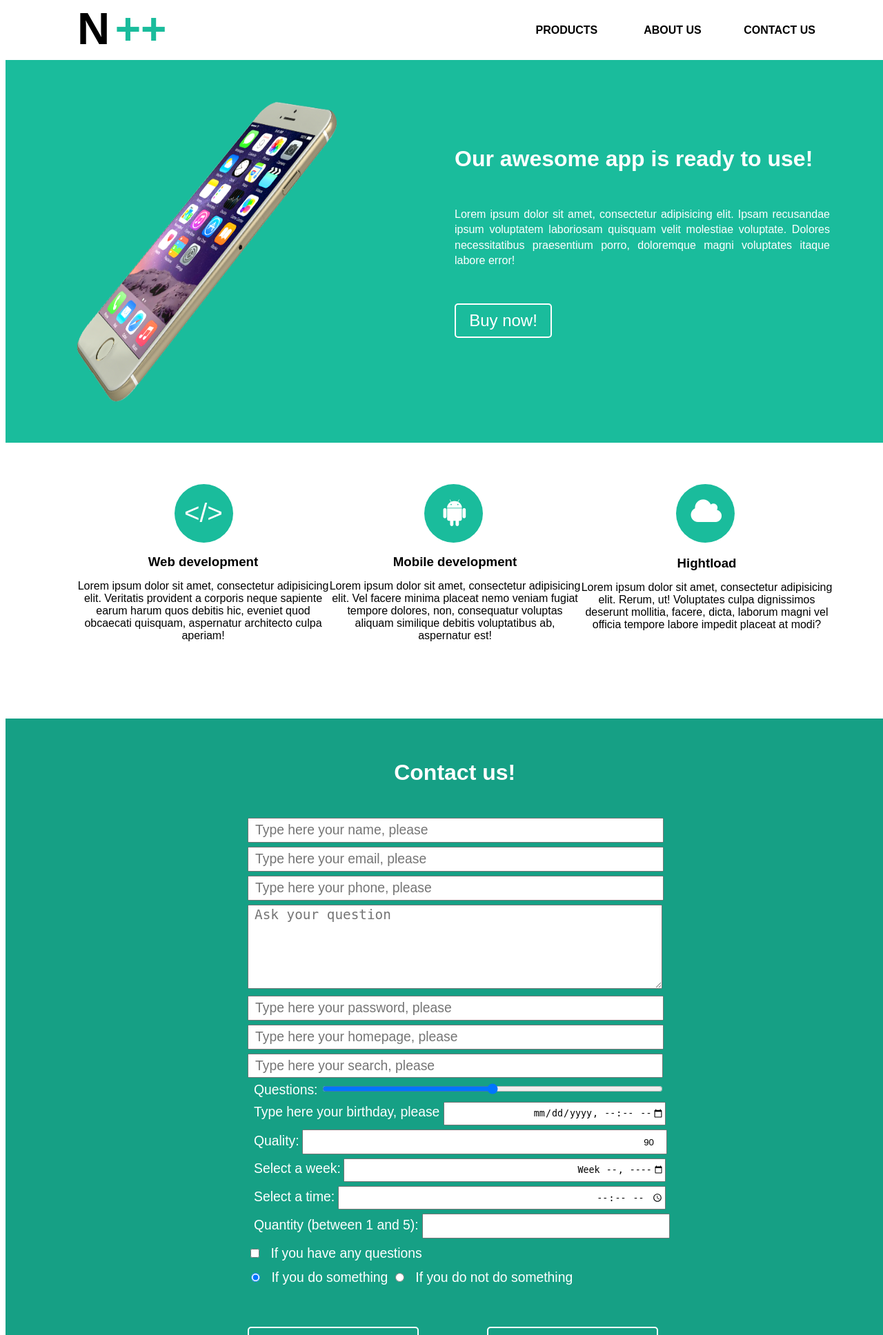
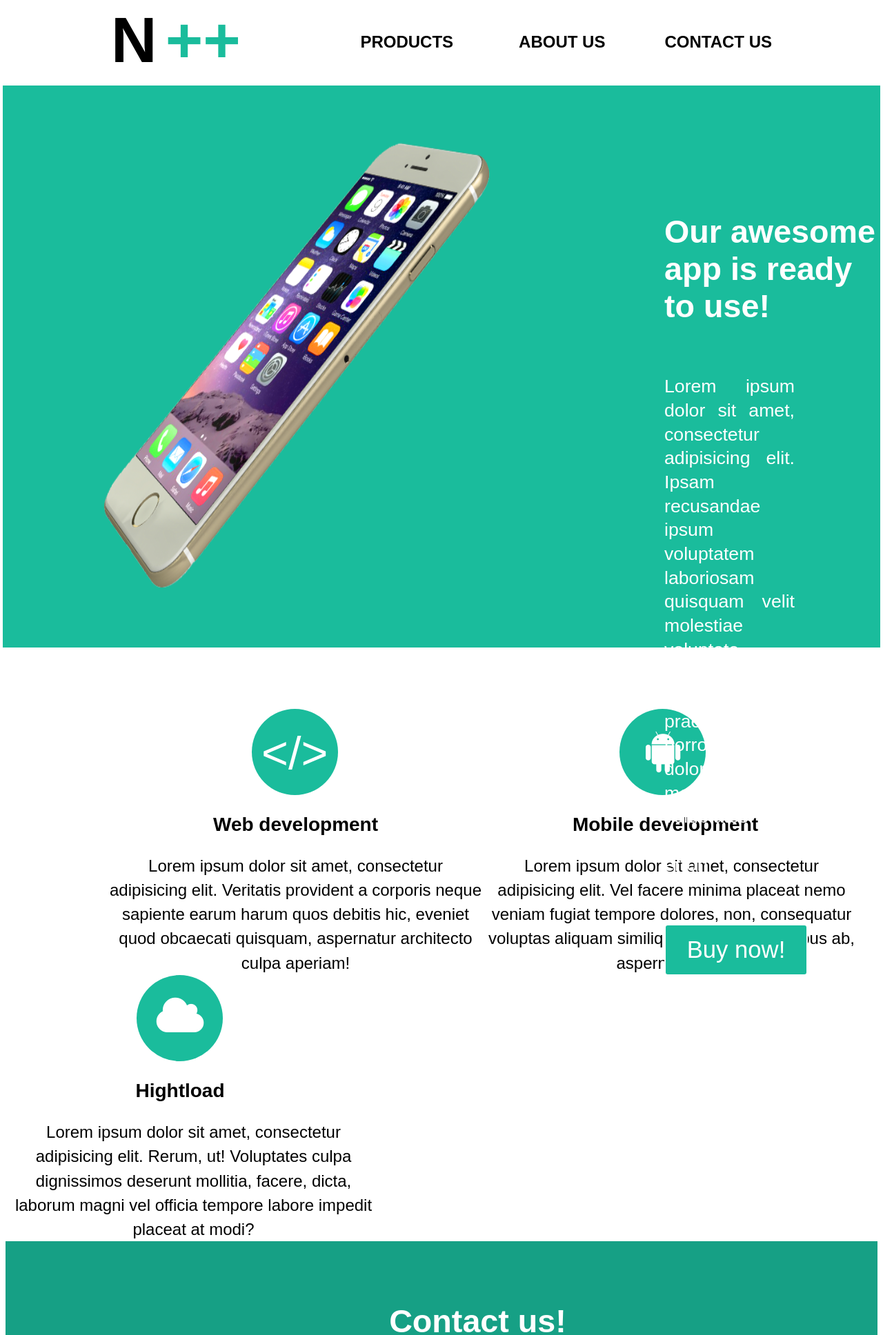
Before and after one commit to sergkol557/full-stack-dev, a PHP site: page / in a window 1280 px wide. Shown: the top 1936 px of the page at 69% size. Run offline with PHP 8.4, Linux system fonts and the light colour scheme.

Commit message:
some fixes

```diff
--- a/pset1/task2/css/style.css
+++ b/pset1/task2/css/style.css
@@ -3,16 +3,13 @@ body{
 }
 
 .wrapper{
-	width: 1280px;
-	position: relative;
-	margin-left: auto;
-	margin-right: auto;
+	padding: 0;
+	margin: 0;
 }
 
 .header{
 	background-color: white;
-	margin-top: -4px;
-	height: 56px;
+	height: 72px;
 }
 
 .header__logo__a{
@@ -20,23 +17,25 @@ body{
 }
 
 .header__logo__font{
-	padding-left: 104px;
-	font-size: 49pt;
+	padding-left: 153px;
+	font-size: 69pt;
 	color: black;
 }
 
 .header__logo{
 	font-weight: bold;
+	margin-top: -3px;
 }
 
 .header__logo--green-font{
 	color: #1abc9c;
-	font-size: 48pt;
-	margin-left: -8pt;
+	font-size: 70pt;
+	margin-left: -10pt;
 }
 
 .header__navigation{
-	margin-top: -83px;
+	margin-top: -104px;
+	font-size: 18pt;
 }
 
 .header__a{
@@ -47,157 +46,166 @@ body{
 }
 
 .header__a--pos1{
-	margin-right: 106px;
+	margin-right: 153px;
 }
 
 .header__a--pos2{
-	margin-right: 61.5px;
+	margin-right: 86px;
 }
 
 .header__a--pos3{
-	margin-right: 67px;
+	margin-right: 95px;
 }
 
 .content{
-	margin-top: -5px;
 	background-color: #1abc9c;
-	height: 555px;
+	height: 815px;
 	clear: both;
+	margin: 0px -4px;
 }
 
 .content__image{
-	padding-top: 55px;
-	padding-left: 60px;
+	padding-top: 75px;
+	padding-left: 82px;
 	float: left;
 }
 
 .content__text{
 	color: white;
-	padding-left: 651px;
+	padding-left: 959px;
 }
 
 .content__text__header{
-	padding-top: 125px;
-	font-size: 24pt;
+	padding-top: 185px;
+	font-size: 35pt;
 	font-weight: bold;
 }
 
 .content__text__article{
-	padding-top: 19px;
-	line-height: 1.4;
-	padding-right: 85px;
+	padding-top: 26px;
+	line-height: 1.3;
+	font-size: 20pt;
+	margin-right: 124px;
 }
 
 .content__text__btn{
-	padding-top: 34px;
+	padding-top: 42px;
 }
 
 .content__text__buy-btn{
-	width: 141px;
+	width: 208px;
 	border: 2px solid white;
 	color: white;
 	background-color: #1abc9c;
-	height: 50px;
+	height: 75px;
 	border-radius: 5px;
-	font-size: 18pt;
+	font-size: 26pt;
 	cursor: pointer;
 }
 
 .content__articles{
-	margin-top: 60px;
-	height: 340px;
+	margin-top: 89px;
+	height: 498px;
 }
 
 .content__article1{
 	float: left;
-	width: 365px;
-	margin-left: 104px;
+	width: 545px;
+	margin-left: 148px;
 }
 
 .content__article1__ico{
 	background-color: #1abc9c;
-	height: 85px;
-	width: 85px;
+	height: 125px;
+	width: 125px;
 	border-radius: 50%;
-	margin-left: 141px;
+	margin-left: 209px;
 	color: white;
-	font-size: 29pt;
+	font-size: 50pt;
 }
 
 .content__article1__ico__font{
-	padding-top: 20px;
+	padding-top: 26px;
 	padding-left: 14px;
 }
 
 .content__article1__header{
 	text-align: center;
 	font-weight: bold;
-	margin-top: 17px;
-	font-size: 14pt;
+	margin-top: 27px;
+	font-size: 21pt;
 }
 
 .content__article1__text{
 	text-align: center;
-	margin-top: 15px;
+	margin-top: 26px;
+	font-size: 18pt;
+	line-height: 1.47;
 }
 
 .content__article2{
 	float: left;
-	width: 365px;
+	width: 545px;
 }
 
 .content__article2__ico{
 	background-color: #1abc9c;
-	height: 85px;
-	width: 85px;
+	height: 125px;
+	width: 125px;
 	border-radius: 50%;
+	margin-left: 197px;
 	color: white;
-	margin-left: 138px;
-	font-size:2.6em;
+	font-size:4em;
 }
 
 .ico{
-	padding-top: 20px;
-	padding-left: 17px;
+	padding-top: 28px;
+	padding-left: 22px;
 }
 
 .content__article2__header{
 	text-align: center;
 	font-weight: bold;
-	margin-top: 17px;
-	font-size: 14pt;
+	margin-top: 27px;
+	font-size: 21pt;
+	margin-left: -18px;
 }
 
 .content__article2__text{
 	text-align: center;
-	margin-top: 15px;
+	margin-top: 26px;
+	font-size: 18pt;
+	line-height: 1.47;
 }
 
 .content__article3{
 	float: left;
-	width: 365px;
+	width: 545px;
 }
 
 .content__article3__ico{
 	background-color: #1abc9c;
-	height: 85px;
-	width: 85px;
+	height: 125px;
+	width: 125px;
 	border-radius: 50%;
+	margin-left: 190px;
 	color: white;
-	margin-left: 138px;
-	font-size:2.6em;
+	font-size:4em;
 }
 
 .content__article3__header{
 	text-align: center;
 	font-weight: bold;
-	margin-top: 19px;
-	font-size: 14pt;
+	margin-top: 27px;
+	font-size: 21pt;
+	margin-left: -39px;
 }
 
 .content__article3__text{
 	text-align: center;
-	margin-top: 15px;
+	margin-top: 26px;
+	line-height: 1.47;
+	font-size: 18pt;
 }
 
 .footer{
@@ -208,228 +216,235 @@ body{
 .footer__header{
 	color: white;
 	font-weight: bold;
-	padding-top: 60px;
+	padding-top: 89px;
 	padding-left: 44%;
-	font-size: 24pt;
+	font-size: 35pt;
 }
 
 .footer__form{
-	margin-top: 47px;
-	margin-left: 27.4%;
+	margin-top: 73px;
+	margin-left: 27.2%;
 }
 
 .footer__form__input-name{
-	font-size: 14.5pt;
-	padding-left: 7pt;
-	width: 588px;
-	height: 30px;
+	font-size: 21.3pt;
+	padding-left: 10px;
+	width: 868px;
+	height: 43px;
 }
 
 .footer__form__input-email{
-	font-size: 14.5pt;
-	padding-left: 7pt;
-	width: 588px;
-	height: 30px;
-	margin-top: 6px;
+	font-size: 21.3pt;
+	padding-left: 10px;
+	width: 868px;
+	height: 43px;
+	margin-top: 13px;
 }
 
 .footer__form__input-phone{
-	font-size: 14.5pt;
-	padding-left: 7pt;
-	width: 588px;
-	height: 30px;
-	margin-top: 6px;
+	font-size: 21.3pt;
+	padding-left: 10px;
+	width: 868px;
+	height: 43px;
+	margin-top: 13px;
 }
 
 .footer__form__input-textarea{
-	margin-top: 6px;
-	width: 588px;
-	font-size: 14.5pt;
-	padding-left: 7pt;
-	height: 116px;
+    margin-top: 13px;
+    width: 865px;
+    font-size: 21.3pt;
+    padding-left: 16px;
+    height: 168px;
+    padding-top: 6px;
 }
 
 .footer__form__input-pas{
-	font-size: 14.5pt;
-	padding-left: 7pt;
-	width: 588px;
-	height: 30px;
-	margin-top: 6px;
+	font-size: 21.3pt;
+	padding-left: 10px;
+	width: 868px;
+	height: 43px;
+	margin-top: 13px;
 }
 
 .footer__form__input-page{
-	font-size: 14.5pt;
-	padding-left: 7pt;
-	width: 588px;
-	height: 30px;
-	margin-top: 6px;
+	font-size: 21.3pt;
+	padding-left: 10px;
+	width: 868px;
+	height: 43px;
+	margin-top: 13px;
 }
 
 .footer__form__input-search{
-	font-size: 14.5pt;
-	padding-left: 7pt;
-	width: 602px;
-	height: 35px;
-	margin-top: 6px;
+	font-size: 21.3pt;
+	padding-left: 10px;
+	width: 883px;
+	height: 52px;
+	margin-top: 13px;
 }
 
 .footer__form__text-questions__wrapper{
-	margin-top: 6px;
+	margin-top: 13px;
 }
 
 .footer__form__text-questions{
 	color: white;
-	font-size: 14.5pt;
-	padding-left: 7pt;
-	height: 37px;
+	font-size: 21.3pt;
+	padding-left: 10px;
+	height: 43px;
 }
 
 .footer__form__input-range{
-	width: 494px;
+	width: 730px;
 }
 
 .footer__form__text-bdaytime__wrapper{
-	margin-top: 6px;
+	margin-top: 13px;
 }
 
 .footer__form__text-bdaytime{
 	color: white;
-	font-size: 14.5pt;
-	padding-left: 7pt;
+	font-size: 21.3pt;
+	padding-left: 10px;
 }
 
 .footer__form__input-bdaytime{
-	width: 317px;
+	width: 466px;
 	text-align: right;
-	height: 30px;
+	height: 43px;
+	font-size: 21.3pt;
 }
 
 .footer__form__text-quality__wrapper{
-	margin-top: 6px;
+	margin-top: 13px;
 }
 
 .footer__form__text-quality{
 	color: white;
-	font-size: 14.5pt;
-	padding-left: 7pt;
-	height: 30px;
+	font-size: 21.3pt;
+	padding-left: 10px;
+	height: 43px;
 }
 
 .footer__form__input-quality{
-	width: 521px;
+	width: 770px;
 	text-align: right;
-	height: 30px;
+	height: 43px;
+	font-size: 21.3pt;
 }
 
 .footer__form__text-week__wrapper{
-	margin-top: 6px;
+	margin-top: 13px;
 }
 
 .footer__form__text-week{
 	color: white;
-	font-size: 14.5pt;
-	padding-left: 7pt;
-	height: 30px;
+	font-size: 21.3pt;
+	padding-left: 10px;
+	height: 43px;
 }
 
 .footer__form__input-week{
-	width: 462px;
+	width: 681px;
 	text-align: right;
-	height: 30px;
+	height: 43px;
+	font-size: 21.3pt;
 }
 
 .footer__form__text-time__wrapper{
-	margin-top: 6px;
+	margin-top: 13px;
 }
 
 .footer__form__text-time{
 	color: white;
-	font-size: 14.5pt;
-	padding-left: 7pt;
-	height: 30px;
+	font-size: 21.3pt;
+	padding-left: 10px;
+	height: 343px;
 }
 
 .footer__form__input-time{
-	width: 470px;
+	width: 695px;
 	text-align: right;
-	height: 30px;
+	height: 43px;
+	font-size: 21.3pt;
 }
 
 .footer__form__text-quantity__wrapper{
-	margin-top: 6px;
+	margin-top: 13px;
 }
 
 .footer__form__text-quantity{
 	color: white;
-	font-size: 14.5pt;
-	padding-left: 7pt;
-	height: 30px;
+	font-size: 21.3pt;
+	padding-left: 10px;
+	height: 43px;
 }
 
 .footer__form__input-quantity{
-	width: 351px;
+	width: 515px;
 	text-align: right;
-	height: 30px;
+	height: 43px;
+	font-size: 21.3pt;
 }
 
 .footer__form__input-checkbox{
-	margin-top: 11px;
+	margin-top: 13px;
 }
 
 .footer__form__input-checkbox__text{
 	color: white;
-	font-size: 14.5pt;
-	padding-left: 7pt;
-	height: 30px;
+	font-size: 21.3pt;
+	padding-left: 10px;
+	height: 43px;
 }
 
 .footer__form__input-checkbox_radio{
-	margin-top: 6px;
+	margin-top: 13px;
 }
 
 .footer__form__input-radio1{
-	margin-top: 11px;
+	margin-top: 13px;
 }
 
 .footer__form__input-radio1__text{
 	color: white;
-	font-size: 14.5pt;
-	padding-left: 7pt;
-	height: 30px;
+	font-size: 21.3pt;
+	padding-left: 10px;
+	height: 43px;
 }
 
 .footer__form__input-radio2{
-	margin-top: 11px;
+	margin-top: 13px;
 }
 
 .footer__form__input-radio2__text{
 	color: white;
-	font-size: 14.5pt;
-	padding-left: 7pt;
-	height: 30px;
+	font-size: 21.3pt;
+	padding-left: 10px;
+	height: 43px;
 }
 
 .footer__form__input-reset{
-	margin-top: 60px;
+	margin-top: 88px;
 	background-color: #16a085;
-	width: 248px;
-	border: 2px solid white;
+	width: 365px;
+	border: 3px solid white;
 	color: white;
-	height: 52px;
-	border-radius: 5px;
-	font-size: 18pt;
+	height: 76px;
+	border-radius: 7px;
+	font-size: 27pt;
 	cursor: pointer;
 }
 
 .footer__form__input-submit{
-	margin-left: 95px;
+	margin-top: 88px;
 	background-color: #16a085;
-	width: 248px;
-	border: 2px solid white;
+	width: 365px;
+	border: 3px solid white;
 	color: white;
-	height: 52px;
-	border-radius: 5px;
-	font-size: 18pt;
-	margin-bottom: 60px;
+	height: 76px;
+	border-radius: 7px;
+	font-size: 27pt;
 	cursor: pointer;
+	margin-left: 155px;
+	margin-bottom: 88px;
 }
--- a/pset1/task2/index.html
+++ b/pset1/task2/index.html
@@ -30,7 +30,7 @@
 			</header>
 			<div class="content">
 				<div class="content__image">
-					<img src="images/iphone.png" height="455" width="455">
+					<img src="images/iphone.png" height="675" width="675">
 				</div>
 				<div class="content__text">
 					<p class="content__text__header">
```
